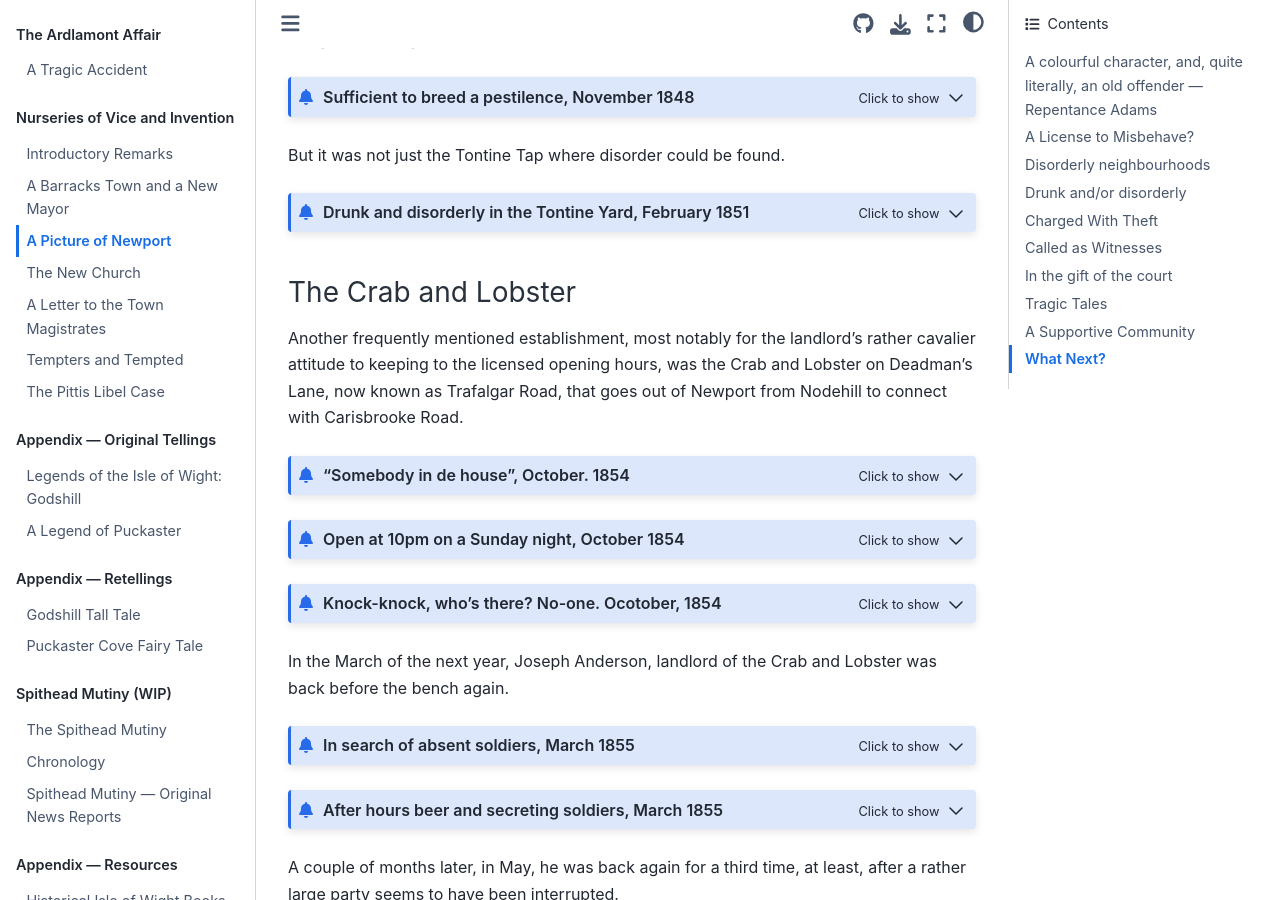
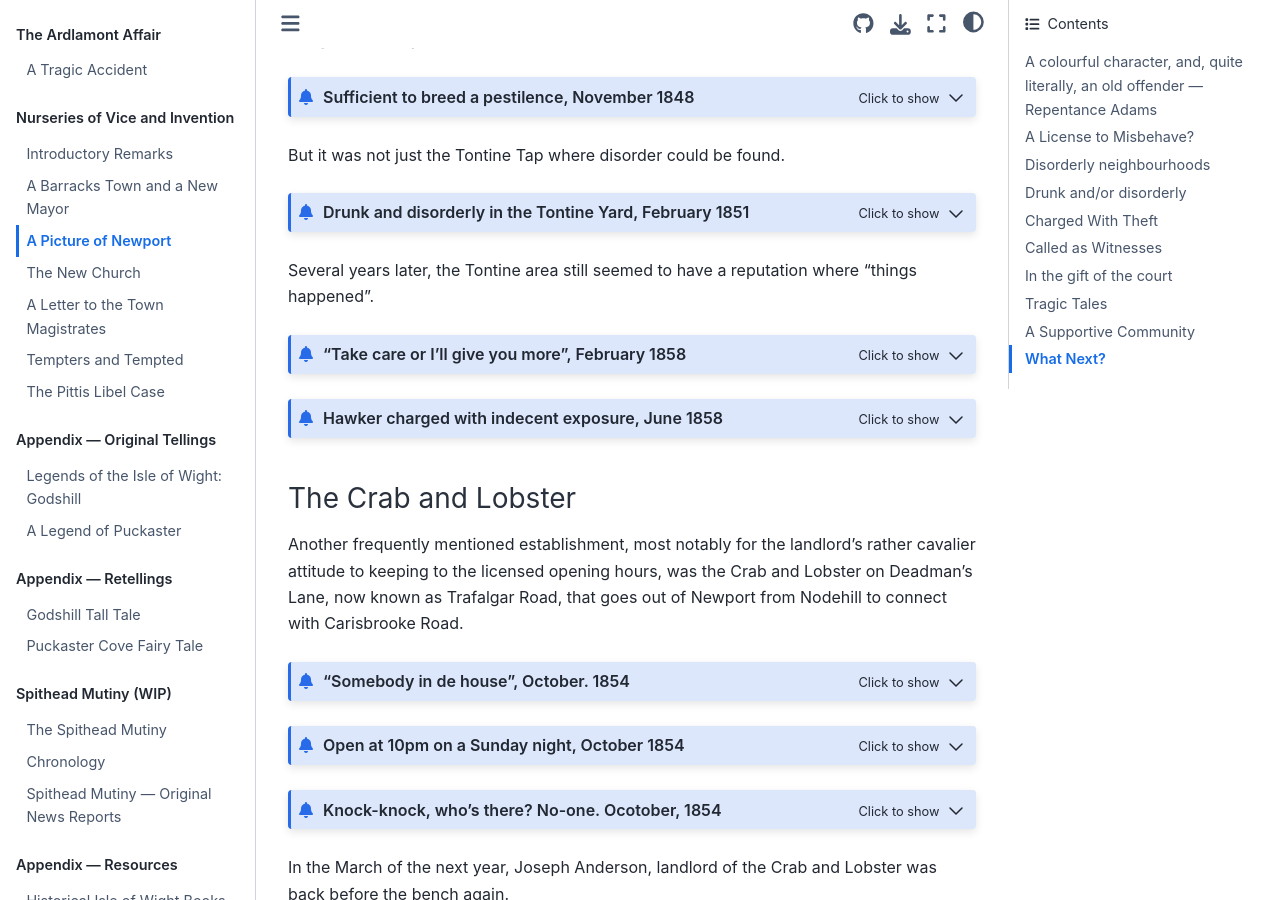
Before and after one commit to psychemedia/island-storynotes, a Jupyter Book: the page built from carus-wilson/10-a-picture-of-newport.md, in a window 1280 px wide and 900 px high, scrolled down 4300 px. Built offline with Jupyter Book 1.0.4 settings and Sphinx 7.4.7 and the Sphinx Book theme 1.1.4, drawn with Linux system fonts in a browser that asks for light colours; some of the changed lines change nothing that is shown.

Commit message:
Update 10-a-picture-of-newport.md

````diff
--- a/carus-wilson/10-a-picture-of-newport.md
+++ b/carus-wilson/10-a-picture-of-newport.md
@@ -471,6 +471,42 @@ Benjamin Breaks was cbarged by P.C. Hobbs with being drunk and disorderly, on Sa
 
 ```
 
+Several years later, the Tontine area still seemed to have a reputation where "things happened".
+
+```{admonition} "Take care or I’ll give you more", February 1858
+:class: dropdown
+[Isle of Wight Mercury - Saturday 20 February 1858](https://www.britishnewspaperarchive.co.uk/viewer/bl/0001417/18580220/031/0004)
+
+BOROUGH PETTY SESSIONS. February 15th. Before the Worshipful the Mayor (in the chair), and E. Way, Esq.
+
+M. WOODMORE v. W. GUMMON, 6th Regt.
+
+Mary Woodmore, sworn— I am a single woman. I live in Scarrets-lane. Last Wednesday morning between 10 and 11 o’clock, I was at home in bed. I heard some one breaking open shutters. I got out of bed and looked out of the window, and saw it was the defendant. I asked what he wanted. He said he wanted to come in. I told him to go away. Between 11 and 12 on the same morning of the same day, I was in the Tontine Inn, Defendant came in and asked Eliza West who was there and who lives with me, and what she said. She said that we did not want him up there. He then struck her with his open hand in the face. I asked him why he did it. He then up with his fist and gave me a black eye. He afterwards said, "take care or I’ll give you more." He would have struck me again but he was prevented by Corporal Cox.
+
+Cross-examined— Defendant did strike me, and tore my hat off my head.
+
+John Chick, sworn— I live in Scarrot's-lane, and I was at the Tontine last Wednesday evening before defendant came in. He asked Eliza West what she had been saying about him, and struck her. Many Woodmore asked what he did it for. He immediately struck her, and gave her a black eye. He struck her twice. I am sure she had not a black eye before defendant struck her, but afterwards the eye was swollen.
+
+Cross-examined— I do not live in the same house as the complainant. I have lived in the same house, but that was in another house. My mother takes the house in which Mary Woodmore lives.
+
+Eliza West corroborated the above evidence.
+
+Police-constable, W. H. Stubbs, sworn— I was sent for about 1 last Thursday morning to Scarrot's-lane. I met defendant on the road. He went back to complainants house with me. The girls were in bed. Woodmore complained of his abusing her and breaking the windows, and I took him into custody. Woodmore had a black eye.
+
+Defence— I saw the girls crying, and asked them what they had been saying about me. I put one outside the door. I did not strike the complainant or either of the girls, Rosa Cribb gave complainant the black eye.
+
+Convicted in the penalty 10s., and 5s. costs, or committed to the House of Correction for 21 days. The money was paid.
+```
+
+```{admonition} Hawker charged with indecent exposure, June 1858
+:class: dropdown
+[Hampshire Advertiser - Saturday 05 June 1858](https://www.britishnewspaperarchive.co.uk/viewer/bl/0000494/18580605/047/0007)
+
+BOROUGH COURT. Monday.— Magistrates present: The Mayor, R. M. Wavell, and E. Way, esqrs.
+
+On Thursday, a hawker, named William Waterworth, was committed to the House of Correction at Winchester for one month, as a rogue and vagabond, for being drunk at the Tontine Tap, and indecent exposure.
+```
+
 ### The Crab and Lobster
 
 Another frequently mentioned establishment, most notably for the landlord's rather cavalier attitude to keeping to the licensed opening hours, was the Crab and Lobster on Deadman's Lane, now known as Trafalgar Road, that goes out of Newport from Nodehill to connect with Carisbrooke Road.
````
